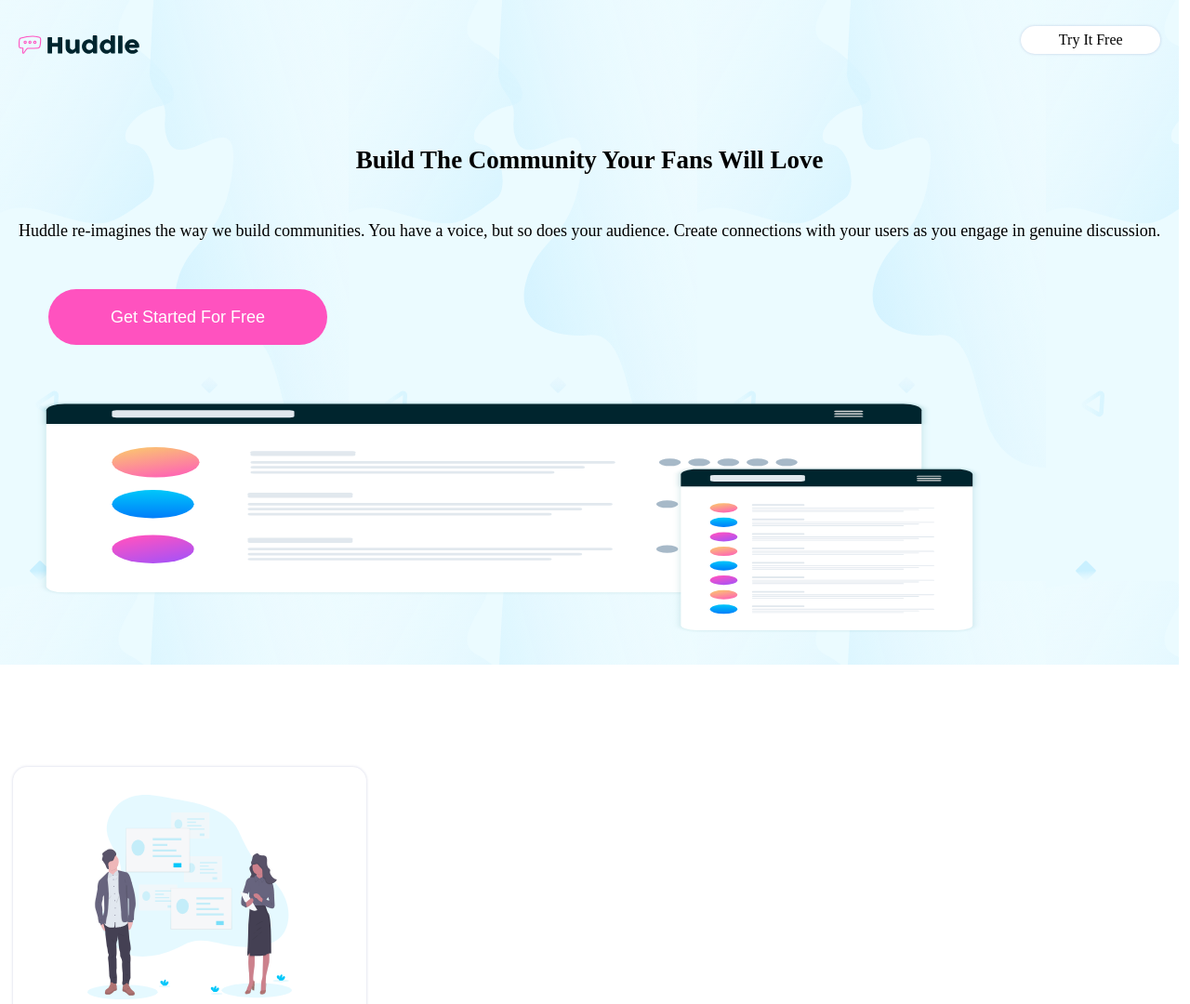
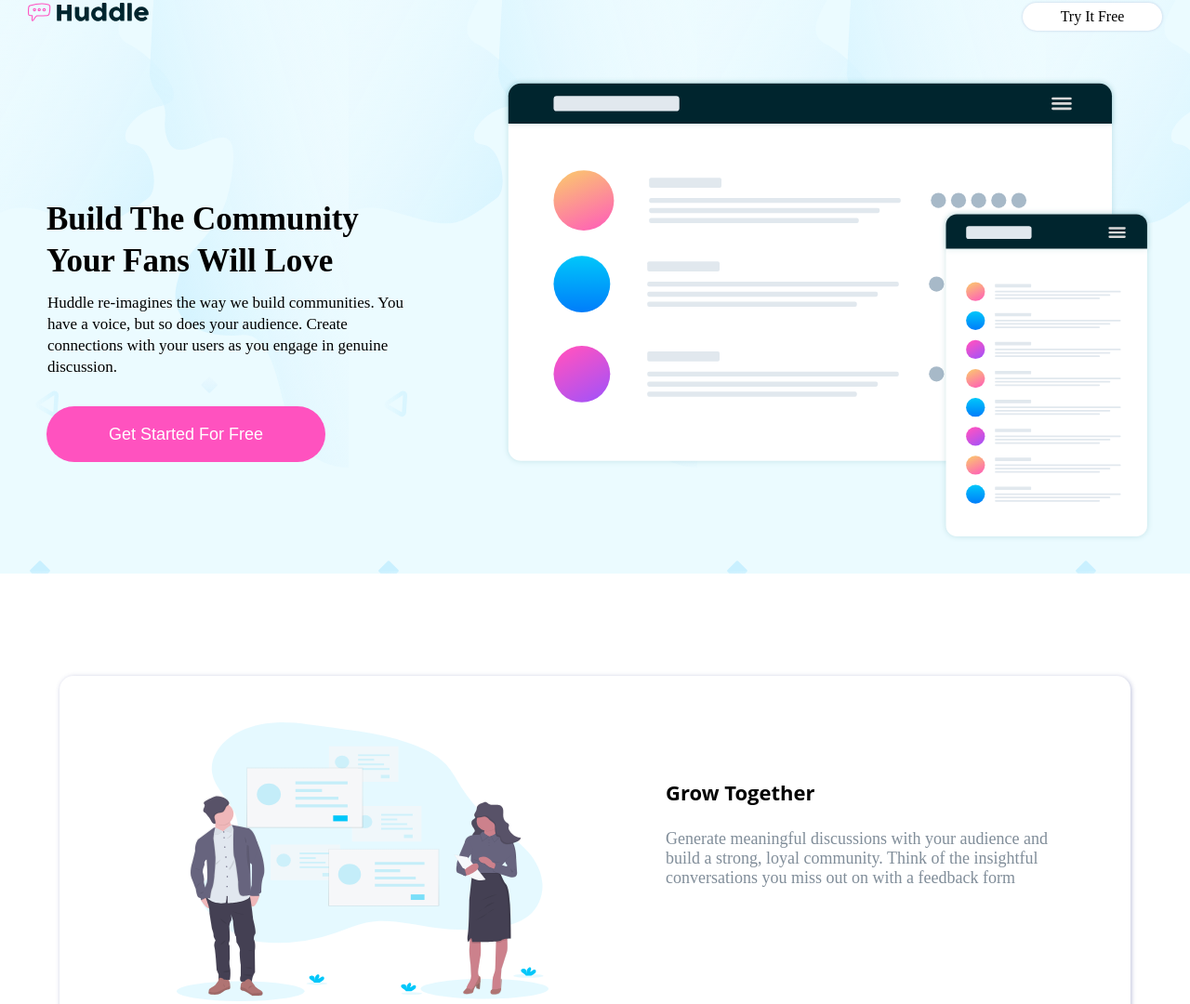
Before and after one commit to Jeliezer2003/huddle-landing-page-with-alternating-feature-blocks-master, a plain HTML site: page index.html in a window 1280 px wide. Shown: the part 32-1112 px from the top of the page at 93% size. Drawn offline with Linux system fonts and the light colour scheme; a web font is replaced by a local one.

Commit message:
commit-preend

```diff
--- a/_menu.scss
+++ b/_menu.scss
@@ -12,20 +12,35 @@
     img{
         width: 220px;
         height: 220px;
+        @media (1024px <= width){
+            width: 400px;
+            height: 300px;
+            margin: auto;
+
+        }
         }
    p{
      margin-top: 25px;
      color: hsl(208, 11%, 55%);
+     @media (1024px <= width){
+        font-size: 18px;;
+
+
+
+    }
        }
         h4{
         font-family: 'Open Sans', sans-serif;
         font-size: 22px;
     }
-}
-
-
-.main-container{
-
+    @media (1024px <= width){
+        justify-content: space-evenly;
+        display:flex;
+         width: 90%;
+         height: 400px;
+         margin: 40px auto;
+         box-shadow: 1px 1px 5px #48529960;
+      }
 }
 
 .header{
@@ -34,11 +49,16 @@
     padding: 20px;
     text-align: center;
 
+
 }
 .logo{
     margin-top: 50px;
     width: 130px;
     height: 20px;
+    @media (1024px <= width){
+     margin-top: 15px;
+     margin-left: 10px;
+    }
 }
 .try{
     background-color: rgb(255, 255, 255);
@@ -50,12 +70,20 @@
     margin-top: 40px;
     font-family: 'Poppins';
     box-shadow: 0px 0px 3px #48529944;
+    @media (1024px <= width){
+     margin-top: 15px;
+     margin-right: 10px;
+    }
 
 }
 .imagen{
     margin: 30px 40px;
     width: 80%;
     height: 250px;
+    @media (1024px <= width){
+     width: 700px;
+     height: 500px;
+    }
 
 }
 .top{
@@ -66,8 +94,18 @@
 }
 .top-contenido{
     display: block;
+    @media (1024px <= width){
+     display: flex;
+    }
 
 
+}
+.build{
+    @media (1024px <= width){
+     align-self: flex-start;
+     padding: 50px;
+
+    }
 }
 .subtitle{
     margin-top: 50px;
@@ -75,6 +113,15 @@
     font-size: 27px;
     line-height: 32px;
     text-align: center;
+    @media (1024px <= width){
+       text-align: start;
+       font-size: 35px;
+       line-height: 45px;
+       padding: 0px;
+       padding-top: 60px;
+
+
+    }
 
 }
 .text{
@@ -83,6 +130,15 @@
     font-size: 18px;
     padding: 20px;
     text-align: center;
+    @media (1024px <= width){
+       text-align: start;
+       line-height: 23px;
+       font-size: 17px;
+       padding: 1px;
+       margin-top: 10px;
+
+
+    }
 
 }
 .boton{
@@ -96,9 +152,13 @@
     text-align: center;
     background-color: hsl(322, 100%, 66%);
     border: none;
+    @media (1024px <= width){
+       align-self: flex-end;
+       margin-left: 0;
+    }
 }
 .boton:hover{
-    background-color:rgba(198, 13, 255, 0.836);
+    background-color:rgb(255, 0, 149);
 }
 .medio{
     padding-top: 50px;
@@ -106,10 +166,15 @@
     background-color: rgb(255, 255, 255);
     margin-top: 20px;
 
-}
 .text1{
     display: block;
     margin-top: 50px;
+    @media (1024px <= width){
+    padding: 30px;
+    text-align: start;
+    width: 500px;
+    height: 200px;
+    }
 }
 .grow{
 @include chart()
@@ -120,3 +185,4 @@
 .your{
 @include chart()
 }
+}
--- a/estilo.scss
+++ b/estilo.scss
@@ -7,6 +7,9 @@
 }
 body{
  width: fit-content;
+ @media (1024px <= width){
+      width: 100vw;
+ }
 }
 
 .footer{
--- a/index.html
+++ b/index.html
@@ -47,6 +47,7 @@
           <p class="try">Try It Free</p>
         </div>
         <div class="top-contenido">
+          <Div class="build">
             <h4 class="subtitle">Build The Community Your Fans Will Love</h4>
             <span class="text">
               Huddle re-imagines the way we build communities. You have a voice,
@@ -55,11 +56,14 @@
             </span>
 
             <button class="boton">Get Started For Free</button>
-          <img
+
+          </Div>
+          <Div>   <img
             class="imagen"
             src="/images/illustration-mockups.svg"
             alt="img"
-          />
+          /></Div>
+
         </div>
       </div>
 
```
Also changed, not shown: estilo.css, 1 other file. Lines whose indentation alone changed are shown as unchanged.
